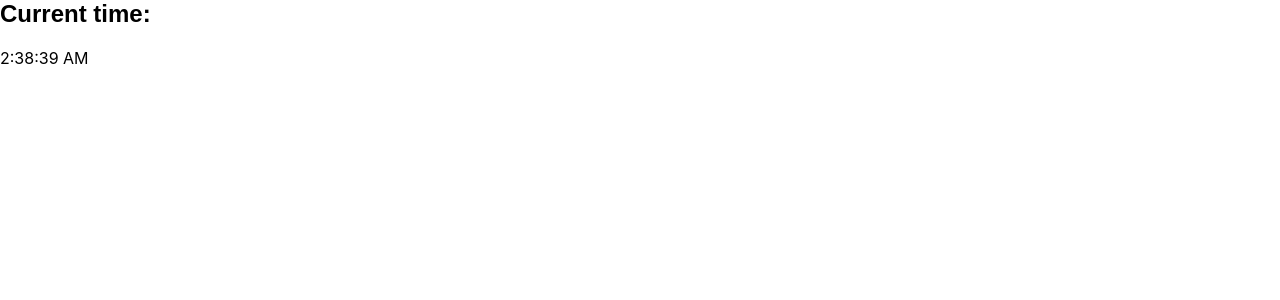
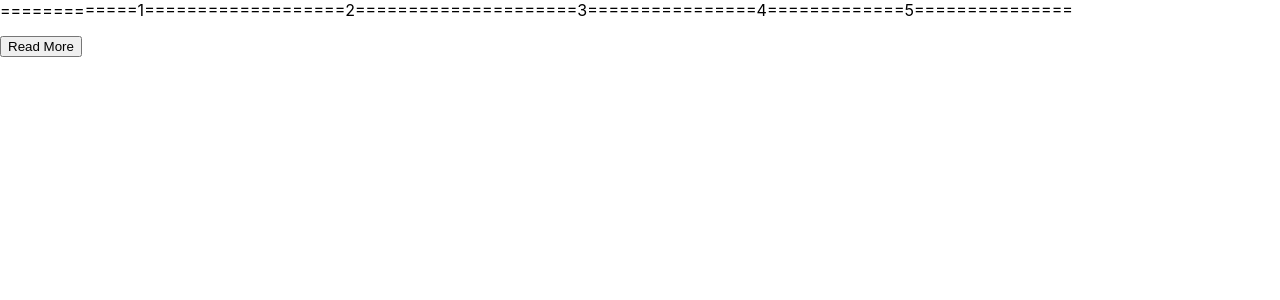
Before and after one commit to Alim-Reza/react-playground, a React (Create React App) app: page / in a window 1280 px wide. Shown: the top 300 px of the page. Built offline with nearby package versions, Linux system fonts and the light colour scheme; what react-animations would draw is missing.

Commit message:
1 file modified, 2 added

```diff
--- a/src/App.js
+++ b/src/App.js
@@ -12,15 +12,17 @@ import ShakeButton from './ShakeButton/ShakeButton';
 import ProgressBarDiv from './ShakeButton/ProgressBarDiv';
 import BookList from './DataFetch/BookList';
 import FetchComponent from './FetchComponent/FetchComponent.js';
+import TransitionComponent from './TransitionComponent/TransitionComponent.js';
 
 export default function App() {
   return (
     <div>
+      <TransitionComponent />
       {/* <Navbar /> */}
       {/* <CheckboxComponent /> */}
       {/* <FlashyScroll /> */}
       {/* <FixButton /> */}
-      <Timer />
+      {/* <Timer /> */}
       {/* <OldTimer showHourValue={true} giveTimeInSecond={100} /> */}
       {/* <HoldAndPressButton /> */}
       {/* <RegistrationForm /> */}
--- /dev/null
+++ b/src/TransitionComponent/CollapsibleText.css
@@ -0,0 +1,20 @@
+.collapsible-text p {
+  overflow: hidden;
+  max-height: 60px; /* Set the desired height for collapsed text */
+  transition: max-height 0.3s ease;
+}
+.collapsed-text p {
+  transition: max-height 0.3s ease;
+}
+
+.collapsible-text.collapsed p {
+  overflow: unset;
+  white-space: nowrap;
+  word-wrap: break-word;
+  max-height: none;
+}
+
+.collapse-btn {
+  display: block;
+  margin-top: 10px; /* Adjust as needed */
+}
--- /dev/null
+++ b/src/TransitionComponent/TransitionComponent.js
@@ -0,0 +1,25 @@
+import React, { useState } from 'react';
+import './CollapsibleText.css'; // Import CSS file for styling
+
+export default function TransitionComponent() {
+  //   return <>hello</>;
+  // }
+
+  // const CollapsibleText = ({ text }) => {
+  const text =
+    '=============1===================2=====================3================4=============5===============';
+  const [isCollapsed, setIsCollapsed] = useState(true);
+
+  const toggleCollapse = () => {
+    setIsCollapsed(!isCollapsed);
+  };
+
+  return (
+    <div className={`collapsible-text ${isCollapsed ? 'collapsed' : ''}`}>
+      <p>{text}</p>
+      <button className="collapse-btn" onClick={toggleCollapse}>
+        {isCollapsed ? 'Read More' : 'Read Less'}
+      </button>
+    </div>
+  );
+}
```
